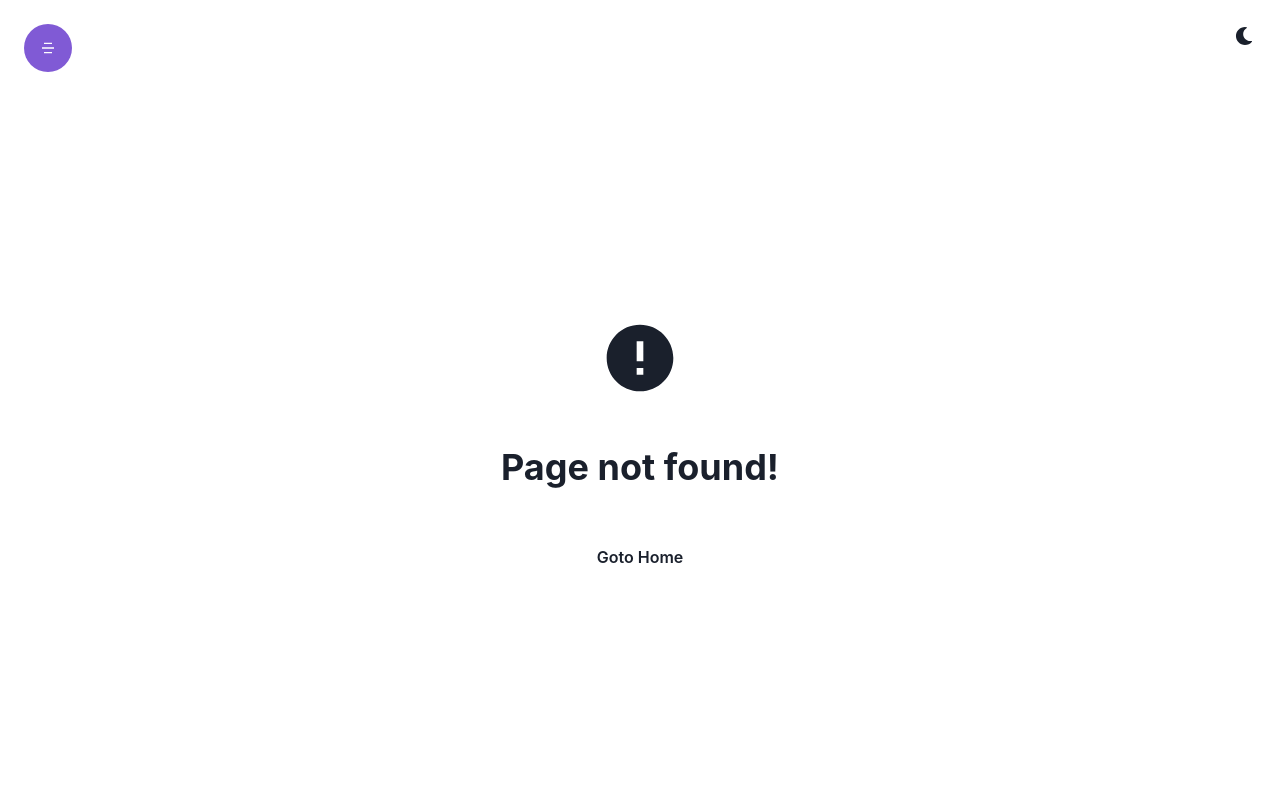
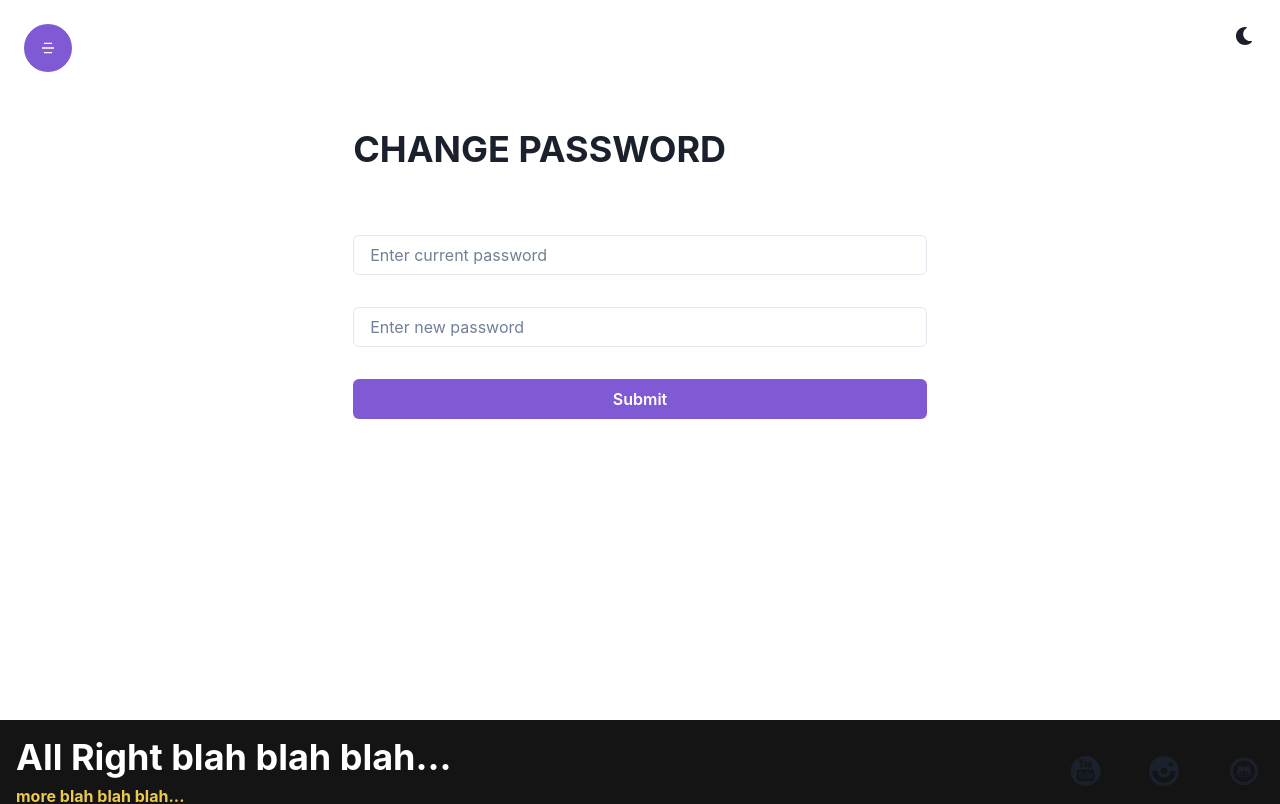
Before and after one commit to hassaan-codes/git-mern--udemy-like-app, a React (Create React App) app in the folder frontend/: page /changepassword in a window 1280 px wide. Before the commit this address had no page. Shown: the top 804 px of the page. Built offline with nearby package versions, Linux system fonts and the light colour scheme.

Commit message:
working on frontend

```diff
--- a/frontend/src/App.js
+++ b/frontend/src/App.js
@@ -17,6 +17,12 @@ import PaymentSuccess from './components/payment/PaymentSuccess'
 import PaymentFail from './components/payment/PaymentFail'
 import CoursePage from './components/course_page/CoursePage'
 import Profile from './components/profile/Profile'
+import ChangePassword from './components/profile/ChangePassword'
+import UpdateProfile from './components/profile/UpdateProfile'
+import Dashboard from './components/admin/dashboard/Dashboard'
+import CreateCourse from './components/admin/create_course/CreateCourse'
+import AdminCourses from './components/admin/admin_courses/AdminCourses'
+import Users from './components/admin/users/Users'
 
 const App = () => {
   window.addEventListener('contextmenu', (e) => {
@@ -40,10 +46,20 @@ const App = () => {
           <Route path='/resetpassword/:resetToken' element={ <ResetPassword/> } />
 
           <Route path='/profile' element={ <Profile/> }/>
+          <Route path='/changepassword' element={ <ChangePassword/> }/>
+          <Route path='/updateprofile' element={ <UpdateProfile/> }/>
+
 
           <Route path='/subscribe' element={ <Subscribe/> } />
           <Route path='/paymentsuccess' element={ <PaymentSuccess/> } />
           <Route path='/paymentfail' element={ <PaymentFail/> } />
+
+
+          <Route path='/admin/dashboard' element={ <Dashboard/> } />
+          <Route path='/admin/createcourse' element={ <CreateCourse/> } />
+          <Route path='/admin/courses' element={ <AdminCourses/> } />
+          <Route path='/admin/users' element={ <Users/> } />
+
 
           <Route path='*' element={ <PageNotFound/> } />
         </Routes>
--- /dev/null
+++ b/frontend/src/components/admin/Sidebar.jsx
@@ -0,0 +1,30 @@
+import { Button, VStack } from '@chakra-ui/react'
+import React from 'react'
+import { RiAddCircleFill, RiDashboardFill, RiEyeFill, RiUser3Fill } from 'react-icons/ri'
+import { Link, useLocation } from 'react-router-dom'
+
+const LinkButton = ({url, text, Icon, location}) => {
+    const active = location.pathname === `/admin${url}`;
+
+    return <Link to={`/admin${url}`}>
+                <Button fontSize={'lg'} variant={'ghost'} colorScheme={active?'purple':''}>
+                    <Icon style={{ margin:4 }}/>
+                    {text}
+                </Button>
+            </Link>
+}
+
+export const Sidebar = () => {
+    const location = useLocation();
+
+  return (
+    <>
+        <VStack spacing={8} p={16} boxShadow={'-2px 0px 10px rgba(107, 70, 193, 0.5)'}>
+            <LinkButton Icon={RiDashboardFill} url={'/dashboard'} text={'Dashboard'} location={location}/>
+            <LinkButton Icon={RiAddCircleFill} url={'/createcourse'} text={'Create Course'} location={location}/>
+            <LinkButton Icon={RiEyeFill} url={'/courses'} text={'Courses'} location={location}/>
+            <LinkButton Icon={RiUser3Fill} url={'/users'} text={'Users'} location={location}/>
+        </VStack>
+    </>
+  )
+}
--- /dev/null
+++ b/frontend/src/components/admin/admin_courses/AdminCourses.jsx
@@ -0,0 +1,20 @@
+import { Box, Grid } from '@chakra-ui/react'
+import React from 'react'
+import cursor from '../../../assets/images/cursor.png'
+import { Sidebar } from '../Sidebar'
+
+const AdminCourses = () => {
+  return (
+    <>
+        <Grid css={{ cursor: `url(${cursor}), default` }} minH={'100vh'} templateColumns={['1fr', '5fr 1fr']}>
+            <Box>
+
+            </Box>
+
+            <Sidebar/>
+        </Grid>
+    </>
+  )
+}
+
+export default AdminCourses
--- /dev/null
+++ b/frontend/src/components/admin/create_course/CreateCourse.jsx
@@ -0,0 +1,20 @@
+import { Box, Grid } from '@chakra-ui/react'
+import React from 'react'
+import cursor from '../../../assets/images/cursor.png'
+import { Sidebar } from '../Sidebar'
+
+const CreateCourse = () => {
+  return (
+    <>
+        <Grid css={{ cursor: `url(${cursor}), default` }} minH={'100vh'} templateColumns={['1fr', '5fr 1fr']}>
+            <Box>
+
+            </Box>
+
+            <Sidebar/>
+        </Grid>
+    </>
+  )
+}
+
+export default CreateCourse
--- /dev/null
+++ b/frontend/src/components/admin/dashboard/Dashboard.jsx
@@ -0,0 +1,20 @@
+import { Box, Grid } from '@chakra-ui/react'
+import React from 'react'
+import cursor from '../../../assets/images/cursor.png'
+import { Sidebar } from '../Sidebar'
+
+const Dashboard = () => {
+  return (
+    <>
+        <Grid css={{ cursor: `url(${cursor}), default` }} minH={'100vh'} templateColumns={['1fr', '5fr 1fr']}>
+            <Box>
+
+            </Box>
+
+            <Sidebar/>
+        </Grid>
+    </>
+  )
+}
+
+export default Dashboard
--- /dev/null
+++ b/frontend/src/components/admin/users/Users.jsx
@@ -0,0 +1,20 @@
+import { Box, Grid } from '@chakra-ui/react'
+import React from 'react'
+import cursor from '../../../assets/images/cursor.png'
+import { Sidebar } from '../Sidebar'
+
+const Users = () => {
+  return (
+    <>
+        <Grid css={{ cursor: `url(${cursor}), default` }} minH={'100vh'} templateColumns={['1fr', '5fr 1fr']}>
+            <Box>
+
+            </Box>
+
+            <Sidebar/>
+        </Grid>
+    </>
+  )
+}
+
+export default Users
--- /dev/null
+++ b/frontend/src/components/profile/ChangePassword.jsx
@@ -0,0 +1,39 @@
+import { Button, Container, Heading, Input, VStack } from '@chakra-ui/react'
+import React, { useState } from 'react'
+
+const ChangePassword = () => {
+    const [currentPassword, setCurrentPassword] = useState('');
+    const [newPassword, setNewPassword] = useState('');
+
+  return (
+    <>
+        <Container py={16} minH={'90vh'}>
+            <form>
+                <Heading my={16} textAlign={['center', 'left']} textTransform={'uppercase'}>Change Password</Heading>
+                <VStack spacing={8}>
+                    <Input
+                        required
+                        value={currentPassword}
+                        onChange={(e) => setCurrentPassword(e.target.value)}
+                        placeholder='Enter current password'
+                        type='password'
+                        focusBorderColor='purple.500'
+                    />
+                    <Input
+                        required
+                        value={newPassword}
+                        onChange={(e) => setNewPassword(e.target.value)}
+                        placeholder='Enter new password'
+                        type='password'
+                        focusBorderColor='purple.500'
+                    />
+
+                    <Button width={'full'} colorScheme='purple' type='submit'>Submit</Button>
+                </VStack>
+            </form>
+        </Container>
+    </>
+  )
+}
+
+export default ChangePassword
--- /dev/null
+++ b/frontend/src/components/profile/UpdateProfile.jsx
@@ -0,0 +1,38 @@
+import { Button, Container, Heading, Input, VStack } from '@chakra-ui/react'
+import React, { useState } from 'react'
+
+const UpdateProfile = () => {
+    const [name, setName] = useState('');
+    const [email, setEmail] = useState('');
+
+  return (
+    <>
+        <Container py={16} minH={'90vh'}>
+            <form>
+                <Heading my={16} textAlign={['center', 'left']} textTransform={'uppercase'}>Update Profile</Heading>
+                <VStack spacing={8}>
+                    <Input
+                        value={name}
+                        onChange={(e) => setName(e.target.value)}
+                        placeholder='Name'
+                        type='text'
+                        focusBorderColor='purple.500'
+                    />
+                    <Input
+                        required
+                        value={email}
+                        onChange={(e) => setEmail(e.target.value)}
+                        placeholder='Email'
+                        type='email'
+                        focusBorderColor='purple.500'
+                    />
+
+                    <Button width={'full'} colorScheme='purple' type='submit'>Submit</Button>
+                </VStack>
+            </form>
+        </Container>
+    </>
+  )
+}
+
+export default UpdateProfile
```
